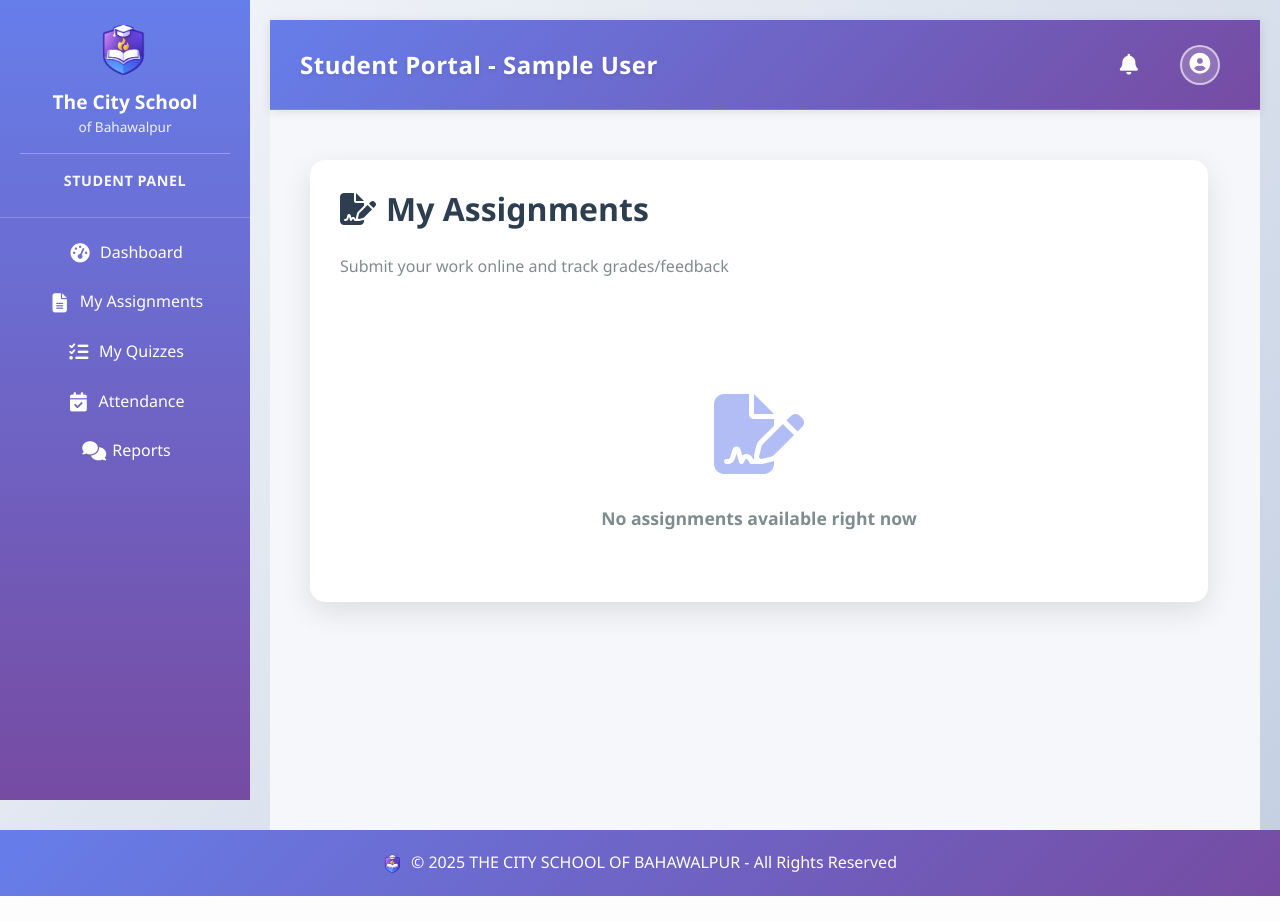
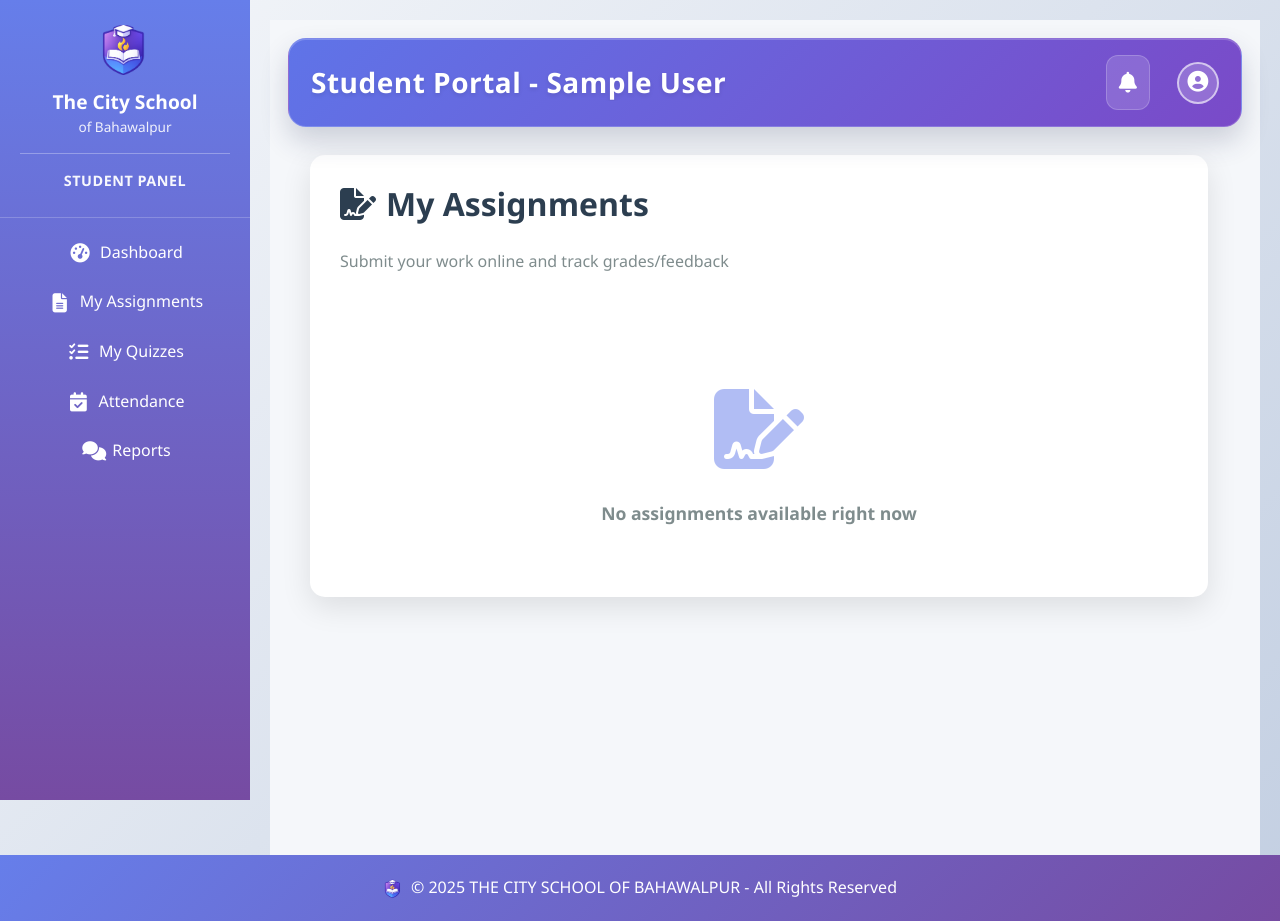
Before and after one commit to MuhammadMoueen/school-app, a Django app: page /student/assignments/ in a window 1280 px wide. Before the commit the page ends 896 px from the top, so only its background shows below. Run offline with Django 5.2, Linux system fonts and the light colour scheme; the visitor is signed in with stand-in values (Sample User, id 1); data that the repository does not hold is empty.

Commit message:
style: tighten topbar-to-content spacing for student and teacher

```diff
--- a/school_management/static/css/student.css
+++ b/school_management/static/css/student.css
@@ -888,7 +888,7 @@
 }
 
 .student-container-pad-top {
-    padding-top: 20px;
+    padding-top: 8px;
 }
 
 .inline-logo-student {
@@ -1047,18 +1047,23 @@
     align-items: center;
     gap: 10px;
     margin-bottom: 12px;
+    padding: 10px 12px;
+    border-radius: 10px;
+    background: linear-gradient(135deg, #f7f9ff 0%, #edf3ff 100%);
+    border: 1px solid #dbe7ff;
 }
 
 .smart-card > header h3,
 .smart-card > header h4 {
     margin: 0;
-    color: #1e293b;
+    color: #1d2f50;
     font-weight: 800;
 }
 
 .smart-card > header span {
-    color: #64748b;
+    color: #4f6688;
     font-size: 0.86rem;
+    font-weight: 600;
 }
 
 .chart-wrap {
--- a/school_management/static/css/teacher.css
+++ b/school_management/static/css/teacher.css
@@ -169,14 +169,15 @@ main .container .alert {
 
 /* Top Navbar */
 .teacher-topbar {
-    background: linear-gradient(135deg, #667eea 0%, #764ba2 100%);
-    padding: 20px 40px 20px 30px !important;
-    margin-left: 0 !important;
-    display: flex;
-    align-items: center;
-    gap: 20px;
-    box-shadow: 0 2px 10px rgba(0,0,0,0.1);
-    border-bottom: 1px solid rgba(255,255,255,0.1);
+    background: linear-gradient(135deg, #5f74e8 0%, #7a4ac8 100%);
+    padding: 16px 22px !important;
+    margin: 18px 18px 8px 18px !important;
+    display: flex;
+    align-items: center;
+    gap: 16px;
+    border-radius: 18px;
+    box-shadow: 0 14px 28px rgba(40, 48, 92, 0.2), 0 1px 0 rgba(255,255,255,0.2) inset;
+    border: 1px solid rgba(255,255,255,0.18);
     position: relative;
     z-index: 100;
 }
@@ -209,13 +210,17 @@ main .container .alert {
 
 .topbar-left h1 {
     margin: 0;
-    font-size: 1.5rem;
-    color: white;
-    font-weight: 700;
+    font-size: 1.75rem;
+    color: white;
+    font-weight: 800;
     line-height: 1.3;
     letter-spacing: 0.5px;
-    font-family: 'Segoe UI', -apple-system, BlinkMacSystemFont, 'Roboto', 'Helvetica Neue', Arial, sans-serif;
+    font-family: 'Poppins', 'Segoe UI', -apple-system, BlinkMacSystemFont, 'Roboto', 'Helvetica Neue', Arial, sans-serif;
     text-shadow: 0 2px 4px rgba(0,0,0,0.1);
+    white-space: nowrap;
+    overflow: hidden;
+    text-overflow: ellipsis;
+    max-width: min(62vw, 780px);
 }
 
 .topbar-spacer {
@@ -225,7 +230,7 @@ main .container .alert {
 .topbar-actions {
     display: flex;
     align-items: center;
-    gap: 15px;
+    gap: 12px;
     position: relative;
 }
 
@@ -240,12 +245,14 @@ main .container .alert {
 .topbar-actions .notification-icon {
     position: relative;
     cursor: pointer;
-    padding: 8px 12px;
+    padding: 10px 12px;
     transition: all 0.3s;
     color: white;
     font-size: 1.3rem;
-    border-radius: 8px;
+    border-radius: 12px;
     user-select: none;
+    background: rgba(255,255,255,0.15);
+    border: 1px solid rgba(255,255,255,0.2);
 }
 
 .topbar-actions .notification-icon * {
@@ -253,8 +260,8 @@ main .container .alert {
 }
 
 .topbar-actions .notification-icon:hover {
-    background: rgba(255,255,255,0.2);
-    border-radius: 8px;
+    background: rgba(255,255,255,0.26);
+    transform: translateY(-1px);
 }
 
 .topbar-actions .notification-icon:active {
@@ -416,8 +423,8 @@ main .container .alert {
 }
 
 .topbar-actions .profile-icon-circle {
-    width: 40px;
-    height: 40px;
+    width: 42px;
+    height: 42px;
     border-radius: 50%;
     border: 2px solid rgba(255,255,255,0.6);
     cursor: pointer;
@@ -549,7 +556,7 @@ main .container .alert {
 
 /* Dashboard Content */
 .dashboard-content {
-    padding: 30px 40px 30px 28px !important;
+    padding: 12px 40px 30px 28px !important;
     margin-left: 0 !important;
     margin-right: 0 !important;
     max-width: 100%;
@@ -564,7 +571,7 @@ main .container .alert {
 
 /* Page Content Area */
 .page-content {
-    padding: 30px 40px 30px 28px !important;
+    padding: 12px 40px 30px 28px !important;
     margin-left: 0 !important;
     max-width: 100%;
     width: 100%;
@@ -1372,8 +1379,14 @@ main .container .alert {
     }
 
     .teacher-topbar {
-        padding: 15px 20px 15px 0 !important;
-        margin-left: 0 !important;
+        padding: 12px 14px !important;
+        margin: 12px 10px 6px 10px !important;
+        border-radius: 14px;
+    }
+
+    .topbar-left h1 {
+        font-size: 1.05rem;
+        max-width: 48vw;
     }
 
     .quick-actions-grid {
@@ -1441,8 +1454,8 @@ main .container .alert {
     }
 
     .teacher-topbar {
-        padding: 15px 20px 15px 0 !important;
-        margin-left: 0 !important;
+        padding: 14px 16px !important;
+        margin: 14px 12px 8px 12px !important;
     }
 
     /* Responsive: Fix messages on mobile */
```
